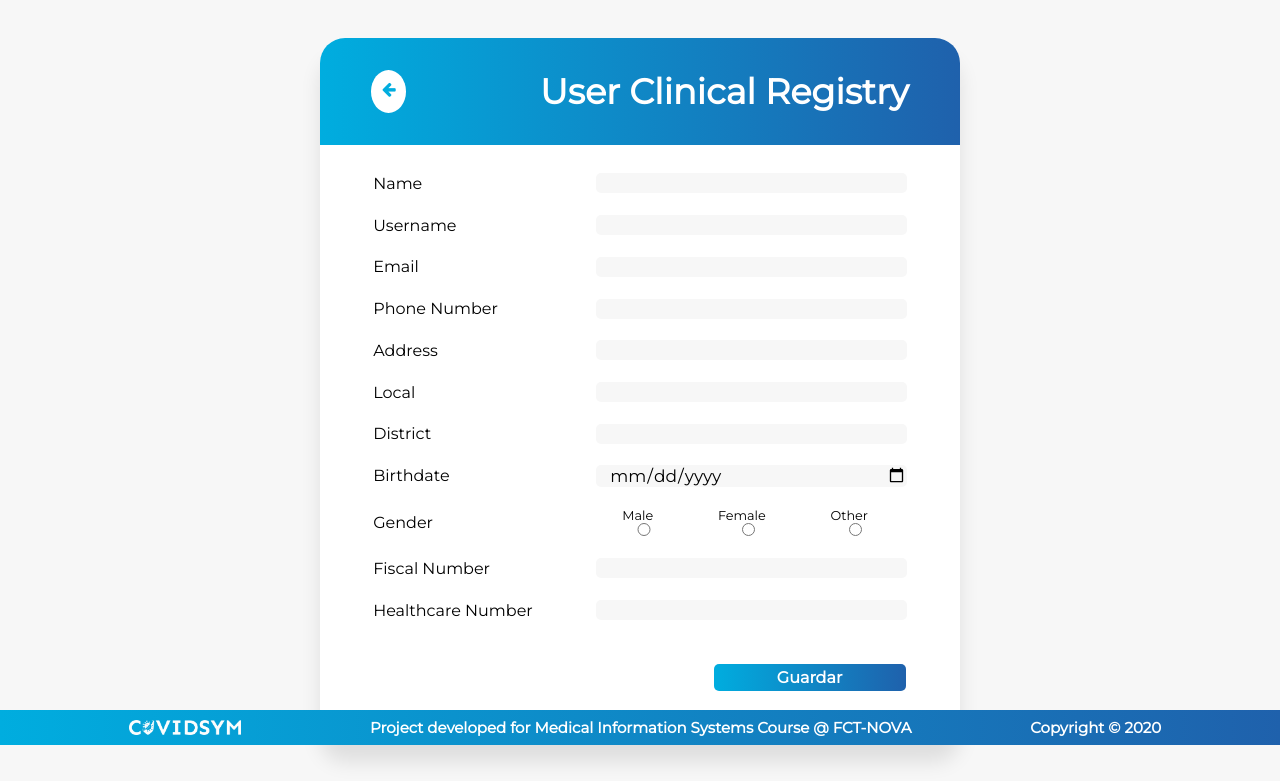
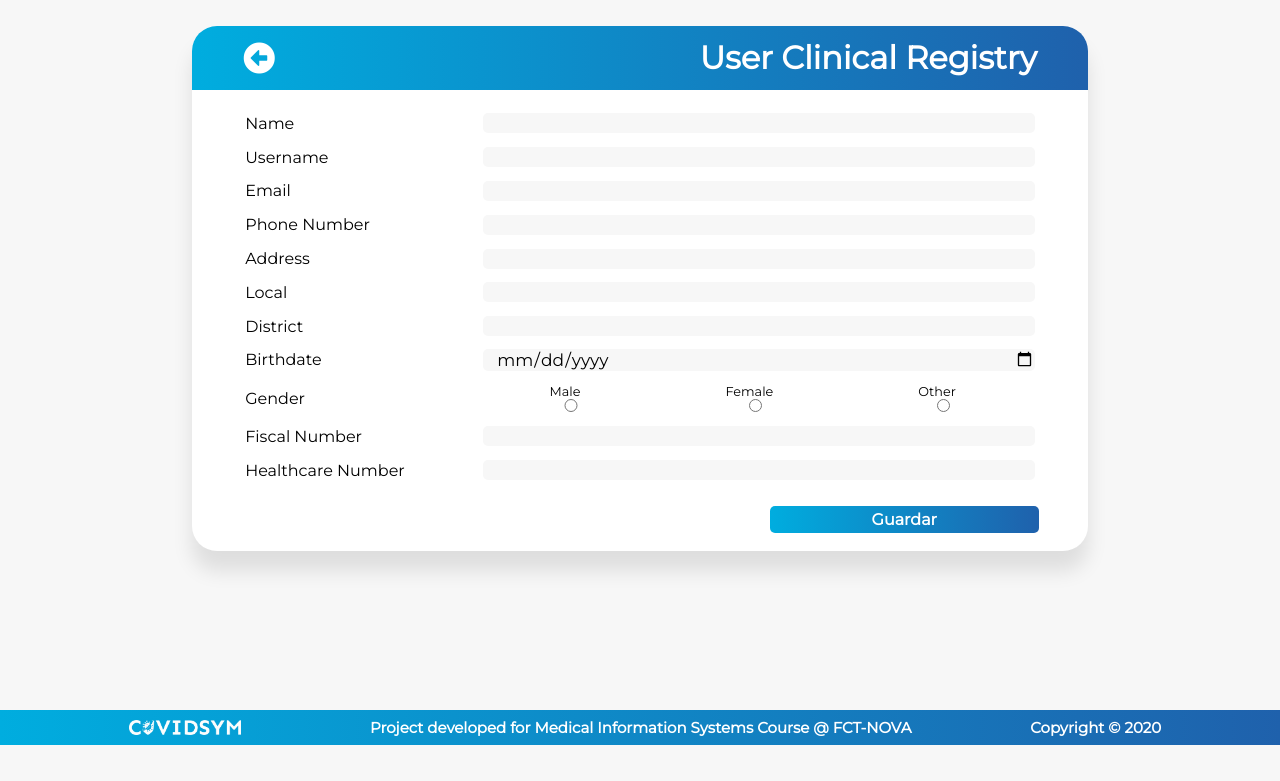
Before and after one commit to pmsdOliveira/covidsym, a PHP site: page /registry/userClinicalRegistry.php in a window 1280 px wide. Shown: the part 55-836 px from the top of the page. After the commit the page ends 800 px from the top, so only its background shows below. Run offline with PHP 8.4, Linux system fonts and the light colour scheme.

Commit message:
Fixed User Clinical Registry page

```diff
--- a/css/registry.css
+++ b/css/registry.css
@@ -24,8 +24,8 @@ body {
   -moz-box-shadow: 0 20px 20px 0 rgba(0, 0, 0, 0.1);
   box-shadow: 0 20px 20px 0 rgba(0, 0, 0, 0.1);
   display: block;
-  margin: 3% auto;
-  width: 50%;
+  margin: 2% auto;
+  width: 70%;
 }
 
 .modal-header {
@@ -34,28 +34,30 @@ body {
   display: flex;
   flex-flow: row nowrap;
   justify-content: space-between;
-  padding: 4vh 4vw;
+  padding: 1.5vh 4vw;
   margin: 0 0 2vh 0;
   width: 100%;
 }
 
 .modal-header h1 {
   color: white;
-  font-size: 35px;
+  font-size: 32px;
 }
 
 .goBackBtn {
-  background-color: white;
-  border-radius: 50%;
-  color: var(--lighterColor);
-  padding: 2%;
+  color: white;
+  font-size: 32px;
+  padding: 0.5% 0;
   transition: 0.3s;
 }
 
 .goBackBtn:hover {
-  background-color: rgba(0, 0, 0, 0);
-  color: white;
   cursor: pointer;
+  transition: 0.3s;
+}
+
+.goBackBtn:active {
+  transform: scale(0.9);
   transition: 0.3s;
 }
 
@@ -66,7 +68,7 @@ body {
 
 .form label {
   display: block;
-  margin: 1.3vh 0;
+  margin: 0.8vh 0;
 }
 
 .form input {
@@ -94,12 +96,12 @@ input[type="submit"] {
   cursor: pointer;
   font-size: 1rem;
   font-weight: bold;
-  margin: 5% 0 8% 61.5%;
+  margin: 2% 0 2% 64.5%;
   padding: 0.5vh 0;
   transition: all 0.3s ease;
   width: 30%;
 }
 
 input[type="submit"]:active {
-  transform: scale(0.95);
+  transform: scale(0.9);
 }
--- a/registry/userClinicalRegistry.php
+++ b/registry/userClinicalRegistry.php
@@ -7,7 +7,11 @@
     <link rel="stylesheet" href="../css/registry.css">
     <link rel="preconnect" href="https://fonts.gstatic.com/">
     <link rel="stylesheet" href="https://fonts.googleapis.com/css2?family=Montserrat&display=swap">
-    <link rel="stylesheet" href="https://cdnjs.cloudflare.com/ajax/libs/font-awesome/4.7.0/css/font-awesome.min.css">
+    <link rel="stylesheet" href="https://cdnjs.cloudflare.com/ajax/libs/font-awesome/5.15.1/css/all.min.css
+
+
+
+">
     <script>
     </script>
   </head>
@@ -18,7 +22,7 @@
 
     <div class="modal">
       <div class="modal-header">
-        <i class="fa fa-arrow-left goBackBtn">
+        <i class="fas fa-arrow-alt-circle-left goBackBtn">
           <a href="#"></a>
         </i>
         <h1 class="title">User Clinical Registry</h1>
@@ -27,7 +31,7 @@
         <table class="form">
           <tr>
             <td><label>Name</label></td>
-            <td><input name="name" type="text"></td>
+            <td style="width: 70%;"><input name="name" type="text"></td>
           </tr>
           <tr>
             <td><label>Username</label></td>
```
